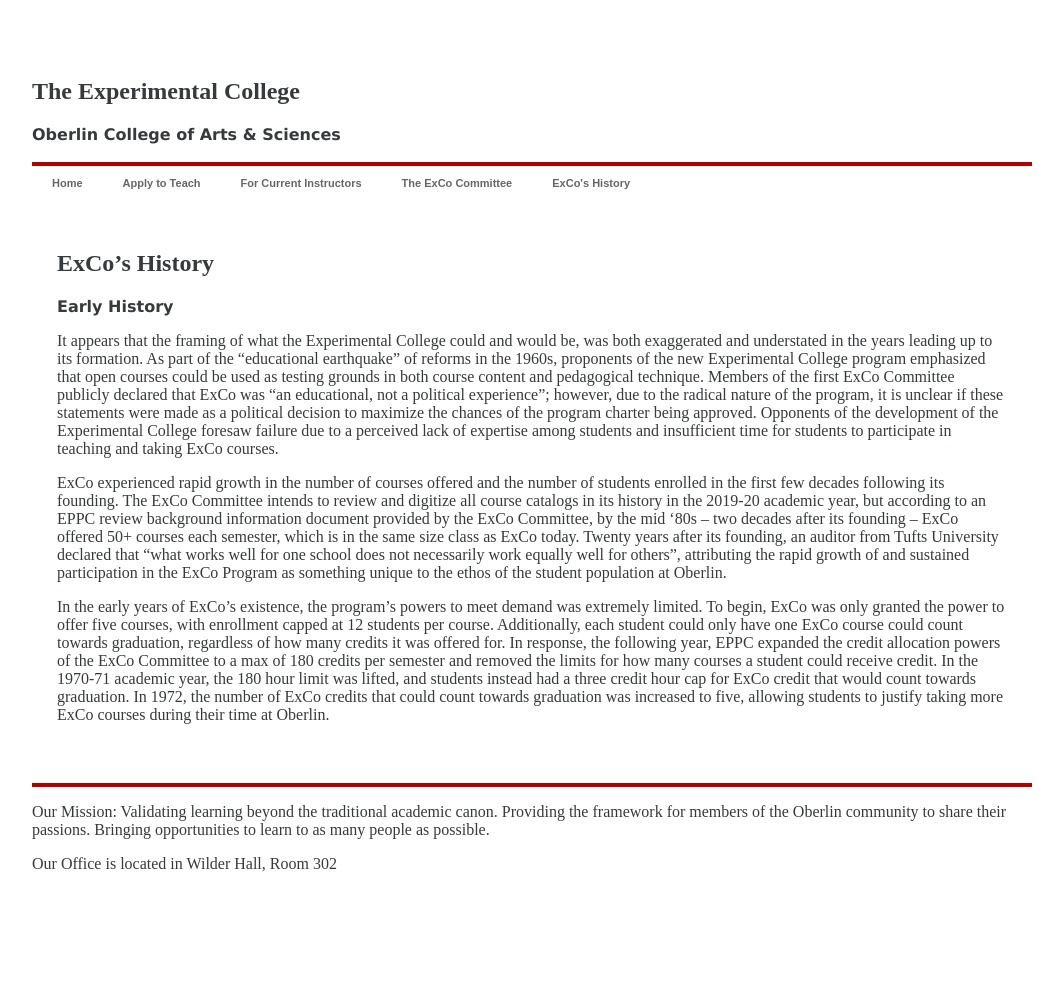
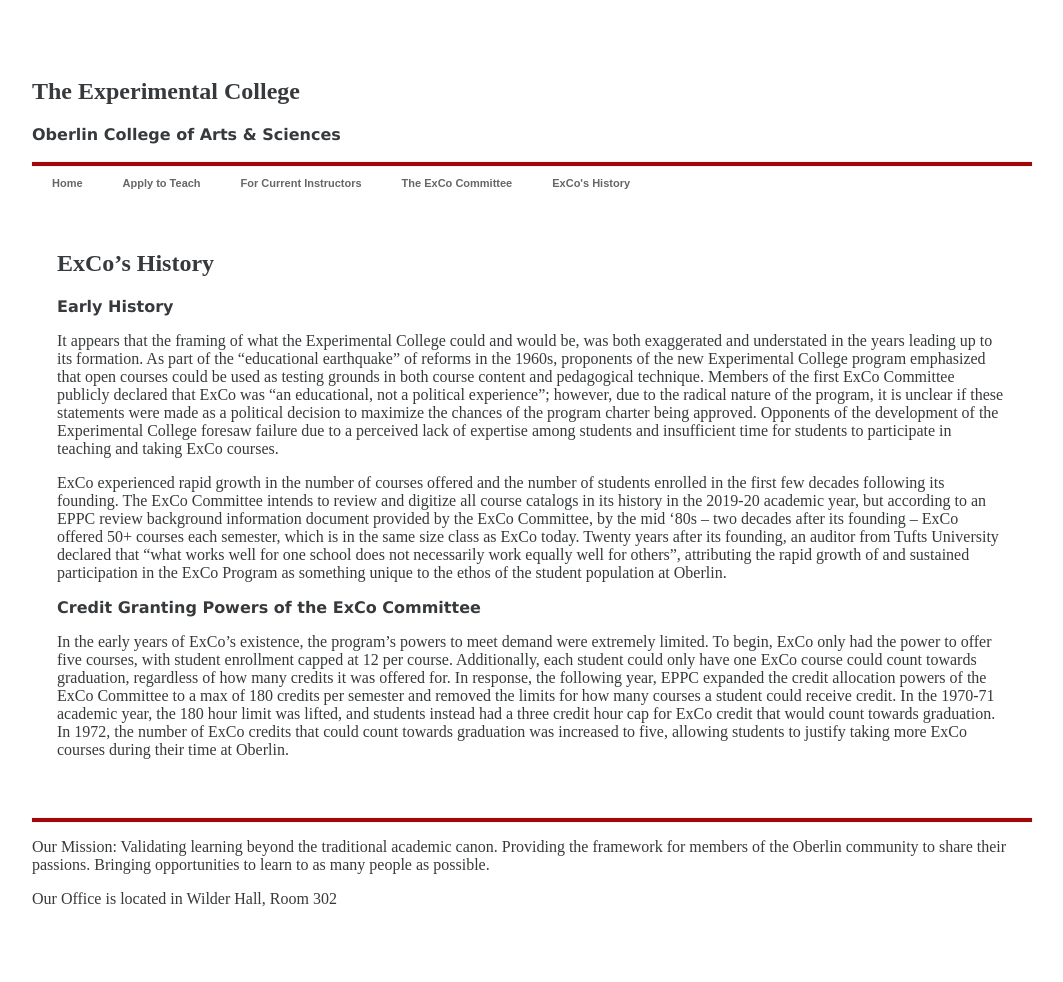
Before and after one commit to OberlinExCo/OberlinExCo.github.io, a Jekyll site: the page built from history.md, in a window 1280 px wide. Shown: the whole page, without its empty margins (108-1171 px from the left). Built offline with Jekyll 4.4.1, drawn with Linux system fonts in a browser that asks for light colours; before the commit the page ends 947 px from its top, so only the background shows below that.

Commit message:
Update history.md
logically separating general overview from denser history stuff

```diff
--- a/history.md
+++ b/history.md
@@ -9,4 +9,5 @@ It appears that the framing of what the Experimental College could and would be,
 
 ExCo experienced rapid growth in the number of courses offered and the number of students enrolled in the first few decades following its founding. The ExCo Committee intends to review and digitize all course catalogs in its history in the 2019-20 academic year, but according to an EPPC review background information document provided by the ExCo Committee, by the mid ‘80s -- two decades after its founding -- ExCo offered 50+ courses each semester, which is in the same size class as ExCo today. Twenty years after its founding, an auditor from Tufts University declared that “what works well for one school does not necessarily work equally well for others”, attributing the rapid growth of and sustained participation in the ExCo Program as something unique to the ethos of the student population at Oberlin.
 
-In the early years of ExCo’s existence, the program’s powers to meet demand was extremely limited. To begin, ExCo was only granted the power to offer five courses, with enrollment capped at 12 students per course. Additionally, each student could only have one ExCo course could count towards graduation, regardless of how many credits it was offered for. In response, the following year, EPPC expanded the credit allocation powers of the ExCo Committee to a max of 180 credits per semester and removed the limits for how many courses a student could receive credit. In the 1970-71 academic year, the 180 hour limit was lifted, and students instead had a three credit hour cap for ExCo credit that would count towards graduation. In 1972, the number of ExCo credits that could count towards graduation was increased to five, allowing students to justify taking more ExCo courses during their time at Oberlin.
+# Credit Granting Powers of the ExCo Committee
+In the early years of ExCo’s existence, the program’s powers to meet demand were extremely limited. To begin, ExCo only had the power to offer five courses, with student enrollment capped at 12 per course. Additionally, each student could only have one ExCo course could count towards graduation, regardless of how many credits it was offered for. In response, the following year, EPPC expanded the credit allocation powers of the ExCo Committee to a max of 180 credits per semester and removed the limits for how many courses a student could receive credit. In the 1970-71 academic year, the 180 hour limit was lifted, and students instead had a three credit hour cap for ExCo credit that would count towards graduation. In 1972, the number of ExCo credits that could count towards graduation was increased to five, allowing students to justify taking more ExCo courses during their time at Oberlin.
```
